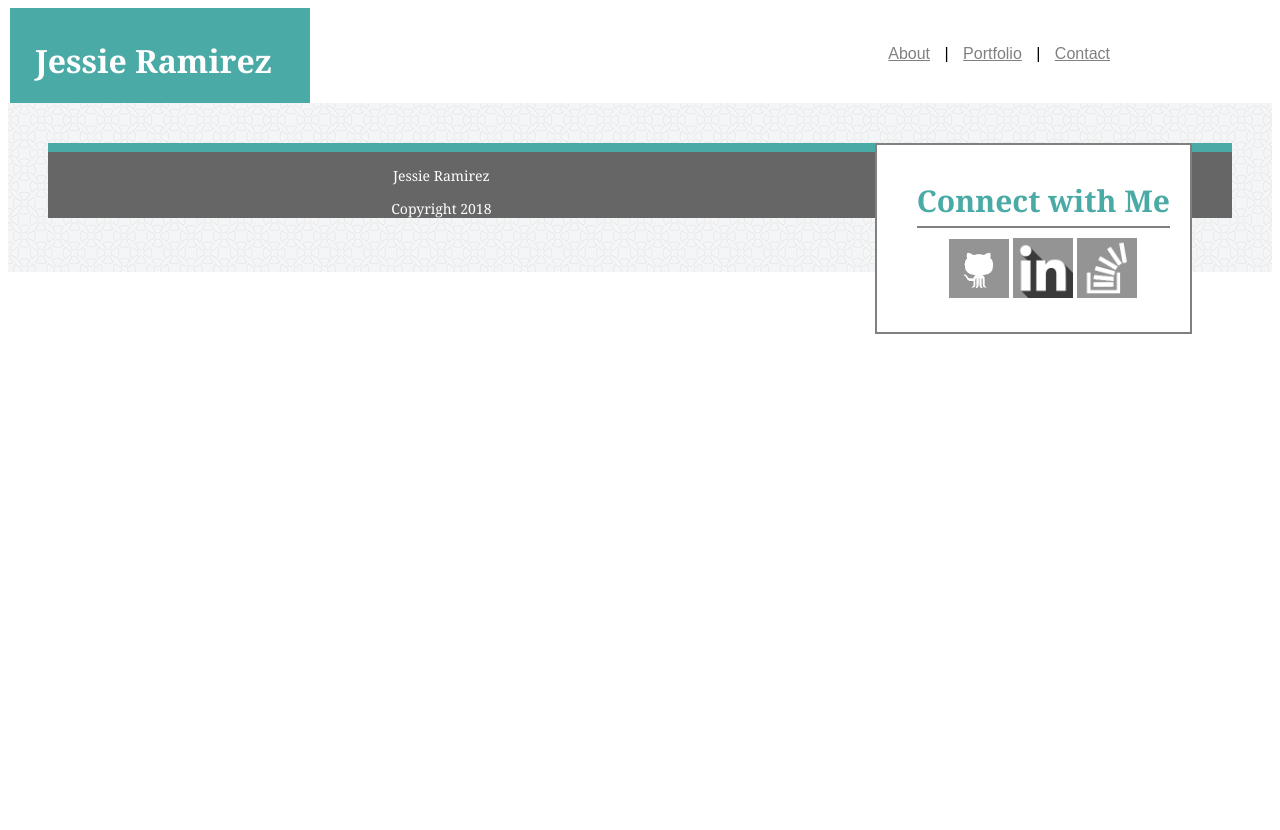
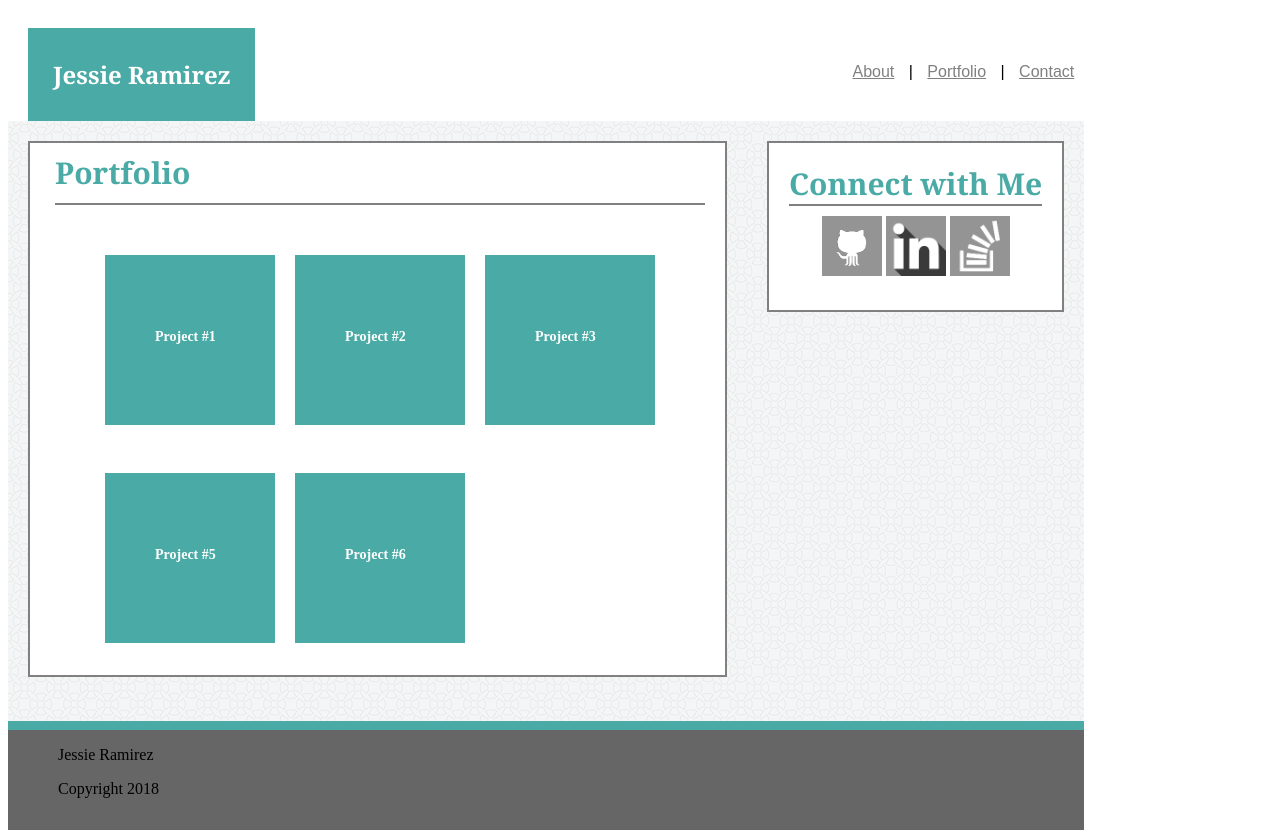
Before and after one commit to jbong0/Basic-Portfolio, a plain HTML site: page portfolio.html in a window 1280 px wide. Before the commit the page ends 800 px from the top, so only its background shows below. Drawn offline with Linux system fonts and the light colour scheme; files whose address does not match are found by name.

Commit message:
Rough Draft, Completed all pages

```diff
--- a/css/style.css
+++ b/css/style.css
@@ -3,25 +3,14 @@
   background-color: #4aaaa5;
   color: white;
   font-family: Georgia, 'Times New Roman', Times, serif;
-  padding: 10px 25px 40px 25px;
-  margin: 0px 0px 0px 0px;
-  width: 250px;
-  height: 45px;
-  border: none;
-  left: -150px;
-  position: auto;
-  overflow: visible;
-  margin-top: auto;
+  padding: 10px 25px 10px 25px;
   margin-bottom: auto;
 }
 
 header{
-  width: 960px;
   font-family: Arial, Helvetica, sans-serif;
-  margin: auto;
   position: relative;
 }
-
 
 nav{
   position: absolute;
@@ -32,94 +21,68 @@ nav{
 }
 
 
+
 /* Body CSS */
-#container{
+.background{
   background-image: url(circles-light.png);
-  padding: 40px;
+  height: 600px;
+  width: 100%;
+  position: relative;
+}
+.container{
+  position: absolute;
 }
 
-/* Sidebar CSS */
+
+
+/*SideNav and Tables CSS*/
 aside{
-  background-color: #ffffff;
   width: 33.3%;
-  float: right;
+  float: left;
   text-align: center;
   margin: 10px;
 }
 
-/* Section Titles CSS */
-h2, h3 {
-  background-color: white;
-  color: #4aaaa5;
-  font-family: Georgia, 'Times New Roman', Times, serif;
-  margin-bottom: 0px;
-  border-bottom: solid 2px grey;
-  padding: 5px 0px 5px 0px;
-  font-size: 30px;
-  text-align: left;
+aside, .tables{
+  border: 2px solid gray;
 }
 
-/* Contact Links CSS */
-.social-media{
-    width: 60px;
-    margin: 10px -10px -10px -10px;
-    height: auto;
-}
-
-aside, div {
+div, .tables{
   background-color: white;
-  border: 2px solid gray;
-  overflow: hidden;
-  position: relative;
   width: fit-content;
-  padding: 0px 20px 40px 40px;
-  margin: 0px 40px 40px 40px;
-}
-
-img {
-  -webkit-filter: grayscale(1);
-}
-
-img:hover {
-  -webkit-filter: none;
-  transform: scale(1.2) rotate(720deg);
+  padding: 20px;
+  margin: 20px;
 }
 
 
-/* About Me CSS */
-#bio-image{
-  width: 200px;
-  float: left;
-  margin: 10px;
-  -webkit-filter: none;
-  transform: none;
+
+/*Text Element CSS*/
+h2, h3 {
+  color: #4aaaa5;
+  font-family: Georgia, 'Times New Roman', Times, serif;
+  border-bottom: solid 2px grey;
+  font-size: 30px;
+  margin:0;
+}
+h4{
+  color: #fff;
+  padding: 40px;
 }
 
-#about-me{
-  width: 650px;
-  align: justify;
-  line-height: 2;
-  text-indent: 50px;
-  overflow: visible;
-  padding-left: 25px;
-  padding-top: 0px
-  font-size: 14px;
+h5{
+  font-size: 20px;
+  text-align: left;
+  margin: 0;
+  color: grey;
 }
 
-/* Footer CSS */
+p {
+  text-align: justify;
+  text-align-last: auto;
+  text-indent: 50px;
+}
 
-.footer{
-  text-align: center;
-  font-size: 14px;
-}
-footer{
-  background-color: #666666;
-  border-top: 9px solid #4aaaa5;
-  color: white;
-  text-emphasis: none;
-  font-family: Georgia, 'Times New Roman', Times, serif;
-  text-align: center
-}
+
 
 /* Links CSS */
 a{
@@ -134,29 +97,140 @@ a:visited{
 a:hover{
   color:grey;
 }
-p {
-  text-align: justify;
-  text-align-last: auto;
+
+
+
+/*Images CSS*/
+.social-media{
+    width: 60px;
+    margin: 10px -10px;
+    -webkit-filter: grayscale(1);
 }
+
+img:hover {
+  -webkit-filter: none;
+  -webkit-transition: all 0.5s ease;
+  -moz-transition: all 0.5s ease;
+  -o-transition: all 0.5s ease;
+   -ms-transition: all 0.5s ease;
+  transition: all 0.5s ease;
+}
+
+img:hover {
+border-radius: 50%;
+-webkit-transform: rotate(360deg);
+-moz-transform: rotate(360deg);
+-o-transform: rotate(360deg);
+-ms-transform: rotate(360deg);
+transform: rotate(360deg);
+-webkit-filter: grayscale(1);
+
+      }
+
+#bio-image{
+  width: 200px;
+  float: left;
+  margin: 10px;
+  border-radius: 0;
+  -webkit-filter: none;
+  transform: none;
+  -webkit-filter: none;
+  -webkit-transition: none;
+  -moz-transition: none;
+  -o-transition: none;
+   -ms-transition: none;
+  transition: none;
+}
+}
+
+/* Footer CSS */
+.footer{
+  text-align: center;
+  font-size: 14px;
+  font-family: Georgia, 'Times New Roman', Times, serif;
+  color: white;
+}
+
+footer{
+  height: 100px;
+  background-color: #666666;
+  border-top: 9px solid #4aaaa5;
+}
+
+
+
+/* About Me CSS */
+#about-me{
+  width: 650px;
+  line-height: 2;
+  overflow: visible;
+  padding-left: 25px;
+  padding-top: 0px;
+  font-size: 14px;
+  float: left;
+}
+
+
+/*Portfolio CSS*/
+#folio-content{
+  width: 800px;
+  height: 370px;
+  background-color: transparent;
+}
+
+.morph{
+  float: left;
+  width: 150px;
+  height: 150px;
+  margin: 10px;
+  padding: 10px;
+  overflow: visible;
+  background:  #4aaaa5;
+}
+
+.morph {
+  -webkit-transition: all 0.5s ease;
+     -moz-transition: all 0.5s ease;
+       -o-transition: all 0.5s ease;
+      -ms-transition: all 0.5s ease;
+          transition: all 0.5s ease;
+}
+
+.morph:hover {
+  border-radius: 50%;
+  -webkit-transform: rotate(360deg);
+     -moz-transform: rotate(360deg);
+       -o-transform: rotate(360deg);
+      -ms-transform: rotate(360deg);
+          transform: rotate(360deg);
+}
+
+#hidden{
+  visibility: hidden;
+}
+
+
+
+
+
+
+
+
+
+
+
+
 
 
 /* Contact Form CSS */
 
-#contact-container{
-  background-image: url(circles-light.png);
-  padding: 10px;
-}
-
-#contactform{
-  width: 55%;
-  height: 600px;
-}
 
 input, textarea, fieldset{
   color: #4aaaa5;
   font-family: Arial, Helvetica, sans-serif;
   height: 35px;
   width: 590px;
+  font-size: 10px;
 }
 
 button{
@@ -167,38 +241,22 @@ button{
   height 35px;
   padding: 10px;
   margin: 10px;
-  margin-left: 500px;
 }
 
 
 #message{
   width: 500px;
-  height: 250px;
+  height: 200px;
+
 }
 
 textarea{
   width: 590px;
-  height: 220px;
+  height: 200px;
   border: hidden;
+
 }
 
-h5{
-  font-size: 20px;
-  text-align: left;
-  margin: 0;
-  color: grey;
-}
 input{
-  font-size: 16px;
   border: none;
 }
-
-form{
-  text-align: center;
-}
-
-box{
-  color: #4aaaa5;
-  width: 100px
-  height: 100px;
-}
--- a/portfolio.html
+++ b/portfolio.html
@@ -1,16 +1,14 @@
 <!-- Activity 1: Basic HTML Bio -->
 <!DOCTYPE html>
 <html lang="en-us">
-
-<!-- Unseen Content -->
 <head>
   <meta charset="UTF-8">
-  <title>Portfolio (Assignment #1)</title>
+  <title>Assignment #1</title>
   <link rel="stylesheet" type="text/css" href="css/style.css">
 </head>
 
 <body>
-
+<section class="container">
 <!-- Site Header -->
 <header>
 <div id="title">
@@ -26,32 +24,32 @@
 </header>
 
 </nav>
-<section id="container">
-<section id="border">
+
+<!-- Section 1: Bio -->
+<section class="background">
+<div class="tables" id="about-me">
+    <h2>Portfolio</h2>
+		<div id="folio-content">
+		<a href="#"> <div class="morph"> <h4>Project #1 </h4> </div></a>
+		<a href="#"> <div class="morph"> <h4>Project #2 </h4> </div></a>
+		<a href="#"> <div class="morph"> <h4>Project #3 </h4> </div></a>
+		<a href="#"> <div class="morph" id="hidden"> Project #4 </h4> </div></a>
+		<a href="#"> <div class="morph"> <h4>Project #5 </h4> </div></a>
+		<a href="#"> <div class="morph"> <h4>Project #6 </h4> </div></a>
+</div>
+</div>
+
   <!-- Side Bar -->
-<aside>
+<aside class="tables">
     <h3>Connect with Me</h3>
     <a href="#"><img class="social-media" src="/Users/jessiebonr/Basic-Portfolio/images/githublogo.png" alt="Git Hub Logo"></a>
     <a href="#"><img class="social-media" src="/Users/jessiebonr/Basic-Portfolio/images/linkedinlogo.png" alt="Linked In Logo"></a>
     <a href="#"><img class="social-media" src="/Users/jessiebonr/Basic-Portfolio/images/overflowlogo.png" alt ="Stack Overflow Logo"></a>
 </aside>
+</section>
 
 
-<!-- Section 1: Bio -->
-
-
-
-
-
-
-
-
-
-
-
-
-
-
+<!-- Footer  -->
 <footer>
  <p class="footer">Jessie Ramirez</p>
  <p class="footer">Copyright 2018</p>
```
Also changed, not shown: contact.html (+21 -20 lines), index.html (+12 -15 lines).
